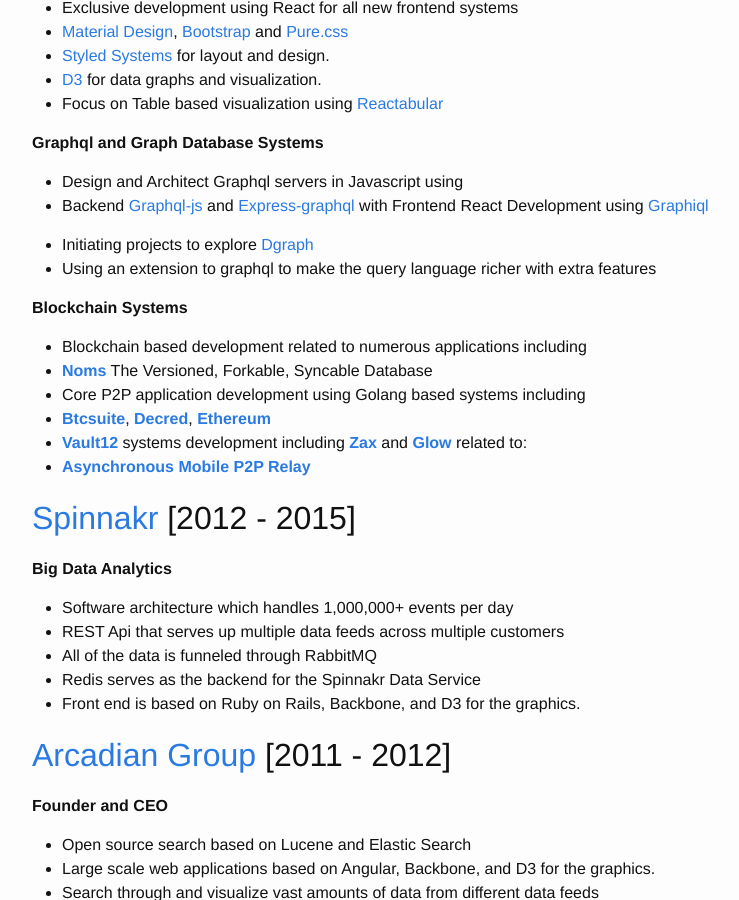
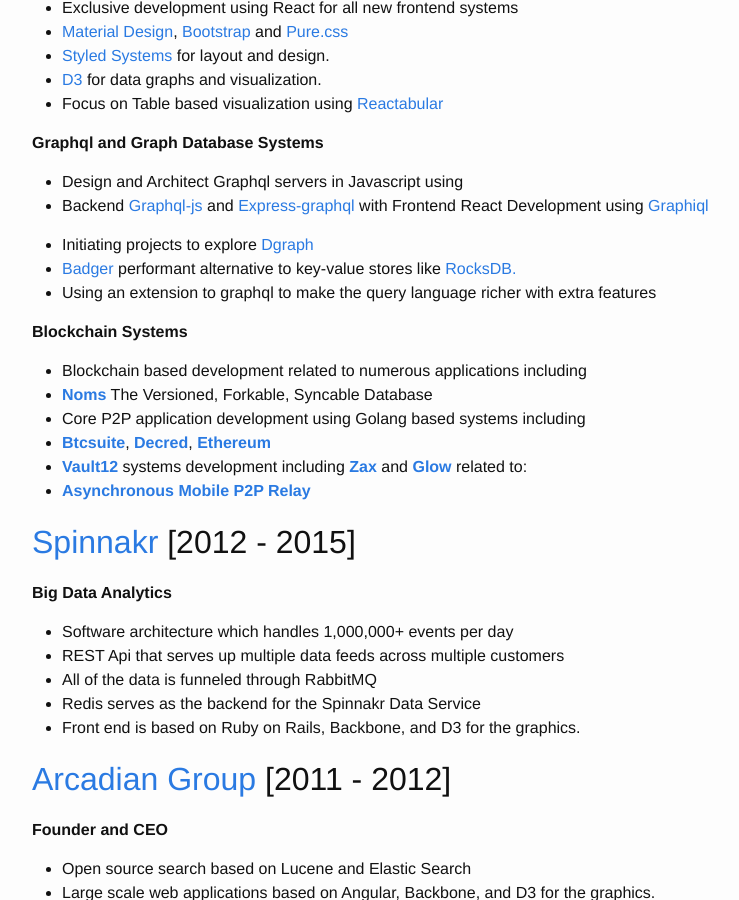
Before and after one commit to angermanmichael/link16, a Jekyll site: the page built from _posts/2017-11-03-cv.md, in a window 1280 px wide and 900 px high, scrolled down 423 px. Shown: the whole window, without its empty margins (238-977 px from the left). Built offline with Jekyll 4.4.1, drawn with Linux system fonts in a browser that asks for light colours.

Commit message:
update cv with badger

```diff
--- a/_posts/2017-11-03-cv.md
+++ b/_posts/2017-11-03-cv.md
@@ -28,6 +28,7 @@ For the past nine years I have been actively involved in building large scale in
 Frontend React Development using [Graphiql](https://github.com/graphql/graphiql)
 
 * Initiating projects to explore [Dgraph](https://github.com/dgraph-io/dgraph)
+* [Badger](https://github.com/dgraph-io/badger) performant alternative to key-value stores like [RocksDB.](https://github.com/facebook/rocksdb)
 * Using an extension to graphql to make the query language richer with extra features
 
 **Blockchain Systems**
```
